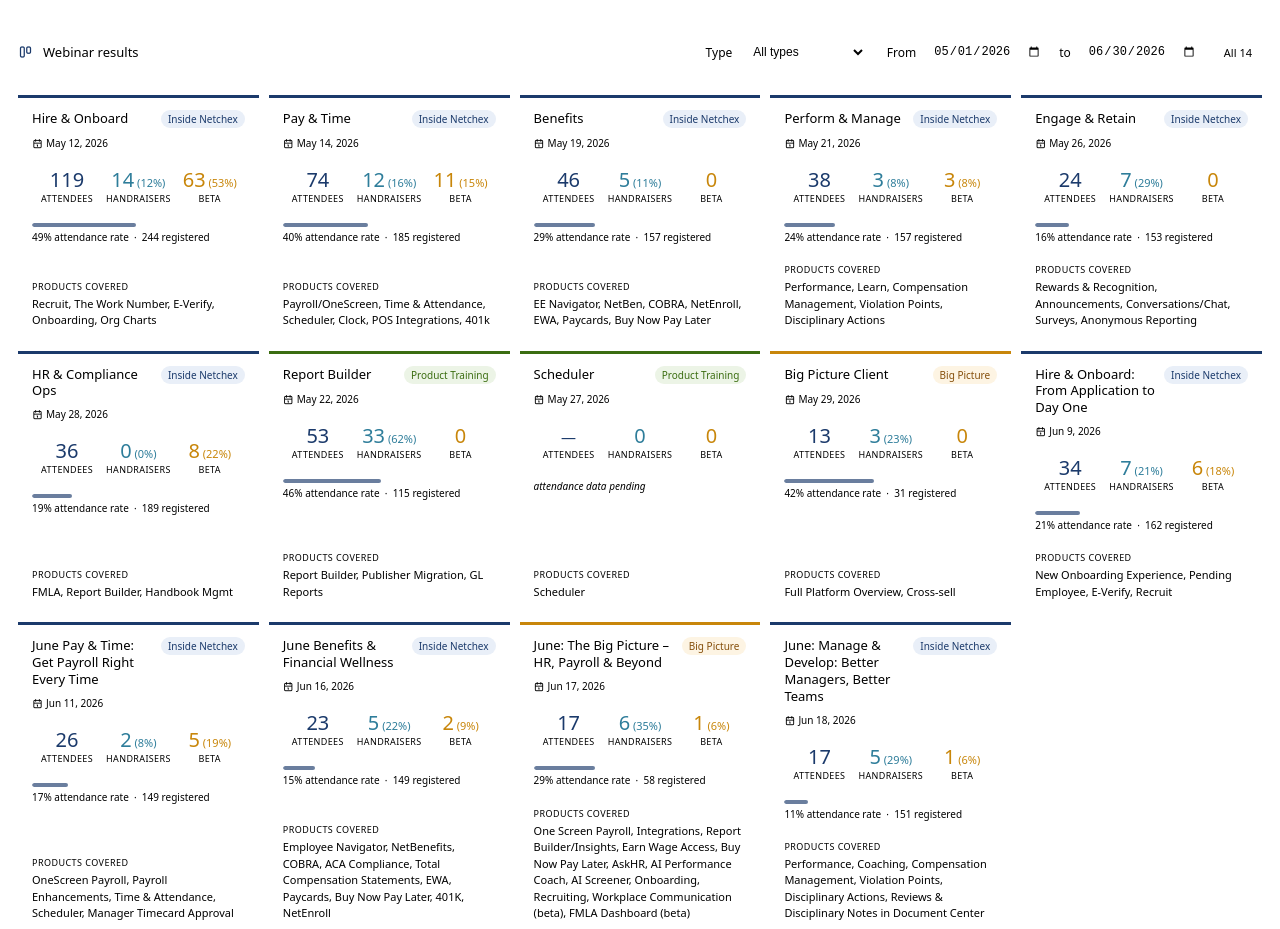
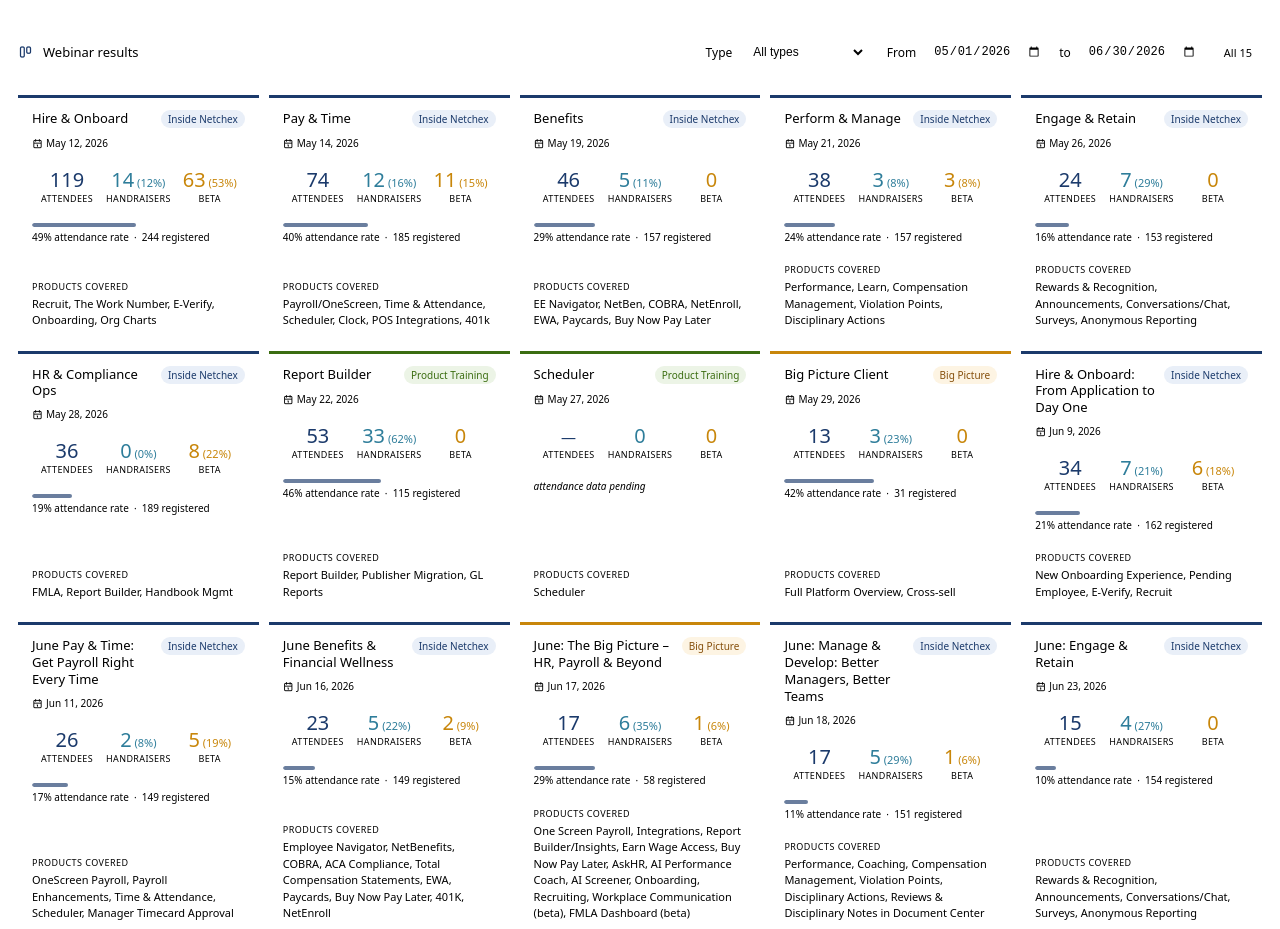
Before and after one commit to ctilmont4/claire-marketing, a plain HTML site: page index.html in a window 1280 px wide. Shown: the part 283-1212 px from the top of the page. Drawn offline with nearby package versions, Linux system fonts and the light colour scheme.

Commit message:
Update webinar dashboard

```diff
--- a/index.html
+++ b/index.html
@@ -326,6 +326,7 @@
     betaProducts:[{product:"Workflows",count:1}] },
   { name:"June: Manage & Develop: Better Managers, Better Teams", type:"Inside Netchex", date:"2026-06-18", reg:151, att:17, hr:5, beta:1, focus:"Performance, Coaching, Compensation Management, Violation Points, Disciplinary Actions, Reviews & Disciplinary Notes in Document Center",
     betaProducts:[{product:"Reviews & Disciplinary Notes in Document Center",count:1}] },
+  { name:"June: Engage & Retain", type:"Inside Netchex", date:"2026-06-23", reg:154, att:15, hr:4, beta:0, focus:"Rewards & Recognition, Announcements, Conversations/Chat, Surveys, Anonymous Reporting" },
 ];
 
 let filtered = [...ALL_DATA];
@@ -417,7 +418,7 @@
         <div class="rate-row">
           ${rate != null
             ? `<div class="rate-track"><div class="rate-fill" style="width:${rate}%"></div></div>
-               <div class="rate-text">${rate}% attendance rate &nbsp;·&nbsp; ${(w.reg||0).toLocaleString()} registered</div>`
+               <div class="rate-text">${rate}% attendance rate &nbsp;&middot;&nbsp; ${(w.reg||0).toLocaleString()} registered</div>`
             : `<div class="rate-text" style="font-style:italic;">attendance data pending</div>`}
         </div>
         <div class="focus-block">
```
